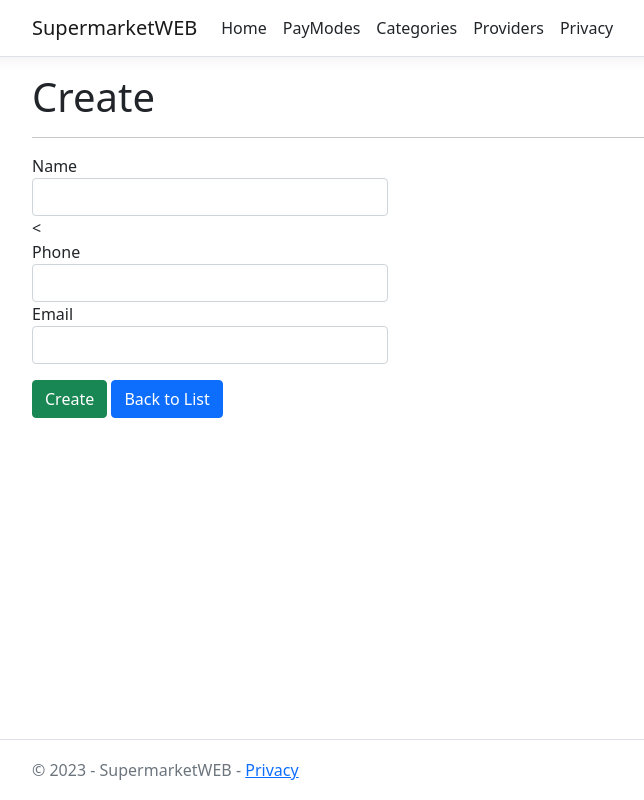
After one commit to Snayderm/SupermarketWEB, an ASP.NET Core app: page /Providers/Create in a window 1280 px wide. The commit adds this page. Shown: the whole page, without its empty margins (50-694 px from the left). Run offline with ASP.NET Core 8, Linux system fonts and the light colour scheme; style sheets or scripts are compiled from the project's sources.

Commit message:
Create Providers

```diff
--- /dev/null
+++ b/Pages/Providers/Create.cshtml
@@ -0,0 +1,38 @@
+@page
+@model SupermarketWEB.Pages.Providers.CreateModel
+@{
+    ViewData["Title"] = "Create";
+}
+
+<h1>Create</h1>
+<hr />
+<div class="row">
+    <div class="col-md-4">
+        <form method="post">
+            <div asp-validation-summary="ModelOnly" class="text-danger"></div>
+            <div class="form-group">
+                <label asp-for="Provider.Name" class="control-label"></label>
+                <input asp-for="Provider.Name" class="form-control" />
+                <<span asp-validation-for="Provider.Name" class="text-danger"></span>
+            </div>
+            <div class="form-group">
+                <label asp-for="Provider.Phone" class="control-label"></label>
+                <input asp-for="Provider.Phone" class="form-control" />
+                <span asp-validation-for="Provider.Phone" class="text-danger"></span>
+            </div>
+            <div class="form-group">
+                <label asp-for="Provider.Email" class="control-label"></label>
+                <input asp-for="Provider.Email" class="form-control" />
+                <span asp-validation-for="Provider.Email" class="text-danger"></span>
+            </div>
+            <div class="form-group mt-3">
+                <input type="submit" value="Create" class="btn btn-success" />
+                <a asp-page="Index" class="btn btn-primary">Back to List</a>
+            </div>
+        </form>
+    </div>
+</div>
+
+@section Scripts {
+    <partial name="_ValidationScriptsPartial" />
+}
--- /dev/null
+++ b/Pages/Providers/Create.cshtml.cs
@@ -0,0 +1,32 @@
+using Microsoft.AspNetCore.Mvc;
+using Microsoft.AspNetCore.Mvc.RazorPages;
+using SupermarketWEB.Data;
+using SupermarketWEB.Models;
+
+namespace SupermarketWEB.Pages.Providers
+{
+    public class CreateModel : PageModel
+    {
+        private readonly SupermarketContext _context;
+        public CreateModel(SupermarketContext context)
+        {
+            _context = context;
+        }
+        public IActionResult OnGet()
+        {
+            return Page();
+        }
+        [BindProperty]
+        public Provider Provider { get; set; } = default!;
+        public async Task<IActionResult> OnPostAsync()
+        {
+            if (!ModelState.IsValid || _context.Providers == null || Provider == null)
+            {
+                return Page();
+            }
+            _context.Providers.Add(Provider);
+            await _context.SaveChangesAsync();
+            return RedirectToPage("./Index");
+        }
+    }
+}
--- a/Pages/Providers/Index.cshtml
+++ b/Pages/Providers/Index.cshtml
@@ -13,7 +13,7 @@
 <table class="table">
     <thead>
         <tr>
-            <th>Id</th>
+
             <th>Name</th>
             <th>Phone</th>
             <th>Email</th>
@@ -31,7 +31,7 @@
                 <td>
                     <form method="post" asp-page-handler="delete" asp-route-id="@provider.Id">
                         <a asp-page="./Edit" asp-route-id="@provider.Id" class="btn btn-primary btn-sm">Edit</a>
-                        <input type="submit" value="Delete" class="btn btn-danger btn-sm" onclick="return confirm('Are you sure you want to delete this provider?');" />
+                        <a asp-page="./Delete" asp-route-id="@provider.Id" class="btn btn-danger">Delete</a>
                     </form>
                 </td>
             </tr>
--- a/Pages/Shared/_Layout.cshtml
+++ b/Pages/Shared/_Layout.cshtml
@@ -30,6 +30,10 @@
                             <a class="nav-link text-dark" asp-area="" asp-page="/Categories/Index">Categories</a>
                         </li>
                         <li class="nav-item">
+                            <a class="nav-link text-dark" asp-area="" asp-page="/Providers/Index">Providers</a>
+                        </li>
+
+                        <li class="nav-item">
                             <a class="nav-link text-dark" asp-area="" asp-page="/Privacy">Privacy</a>
                         </li>
                     </ul>
```
Also changed, not shown: 9 other files.
